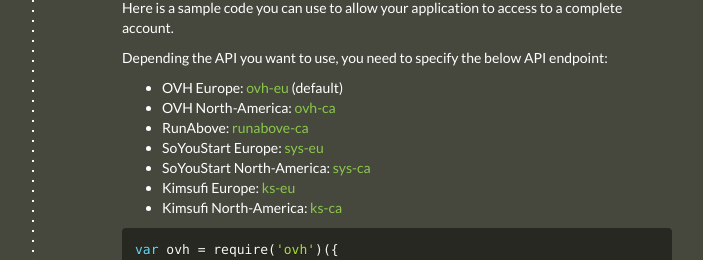
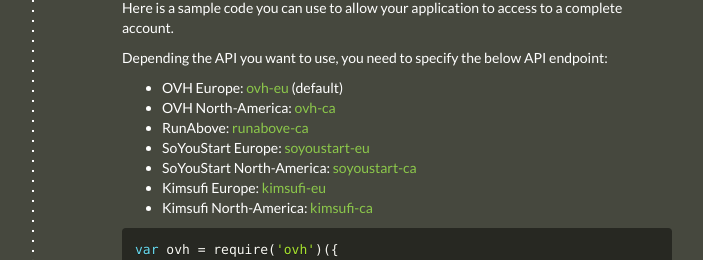
Before and after one commit to ovh/node-ovh, a plain HTML site: page index.html in a window 1280 px wide. Shown: the part 1294-1554 px from the top of the page, without its empty margins (308-1011 px from the left). Drawn offline with Linux system fonts and the light colour scheme.

Commit message:
Update preconfigured endpoints (sys -> soyoustart, ks -> kimsufi)
Signed-off-by: Vincent Giersch <vincent.giersch@ovh.net>

```diff
--- a/index.html
+++ b/index.html
@@ -90,10 +90,10 @@
                             <li>OVH Europe: <strong>ovh-eu</strong> (default)</li>
                             <li>OVH North-America: <strong>ovh-ca</strong></li>
                             <li>RunAbove: <strong>runabove-ca</strong></li>
-                            <li>SoYouStart Europe: <strong>sys-eu</strong></li>
-                            <li>SoYouStart North-America: <strong>sys-ca</strong></li>
-                            <li>Kimsufi Europe: <strong>ks-eu</strong></li>
-                            <li>Kimsufi North-America: <strong>ks-ca</strong></li>
+                            <li>SoYouStart Europe: <strong>soyoustart-eu</strong></li>
+                            <li>SoYouStart North-America: <strong>soyoustart-ca</strong></li>
+                            <li>Kimsufi Europe: <strong>kimsufi-eu</strong></li>
+                            <li>Kimsufi North-America: <strong>kimsufi-ca</strong></li>
                         </ul>
                     </p>
                     <pre><code class="language-javascript">var ovh = require('ovh')({
```
